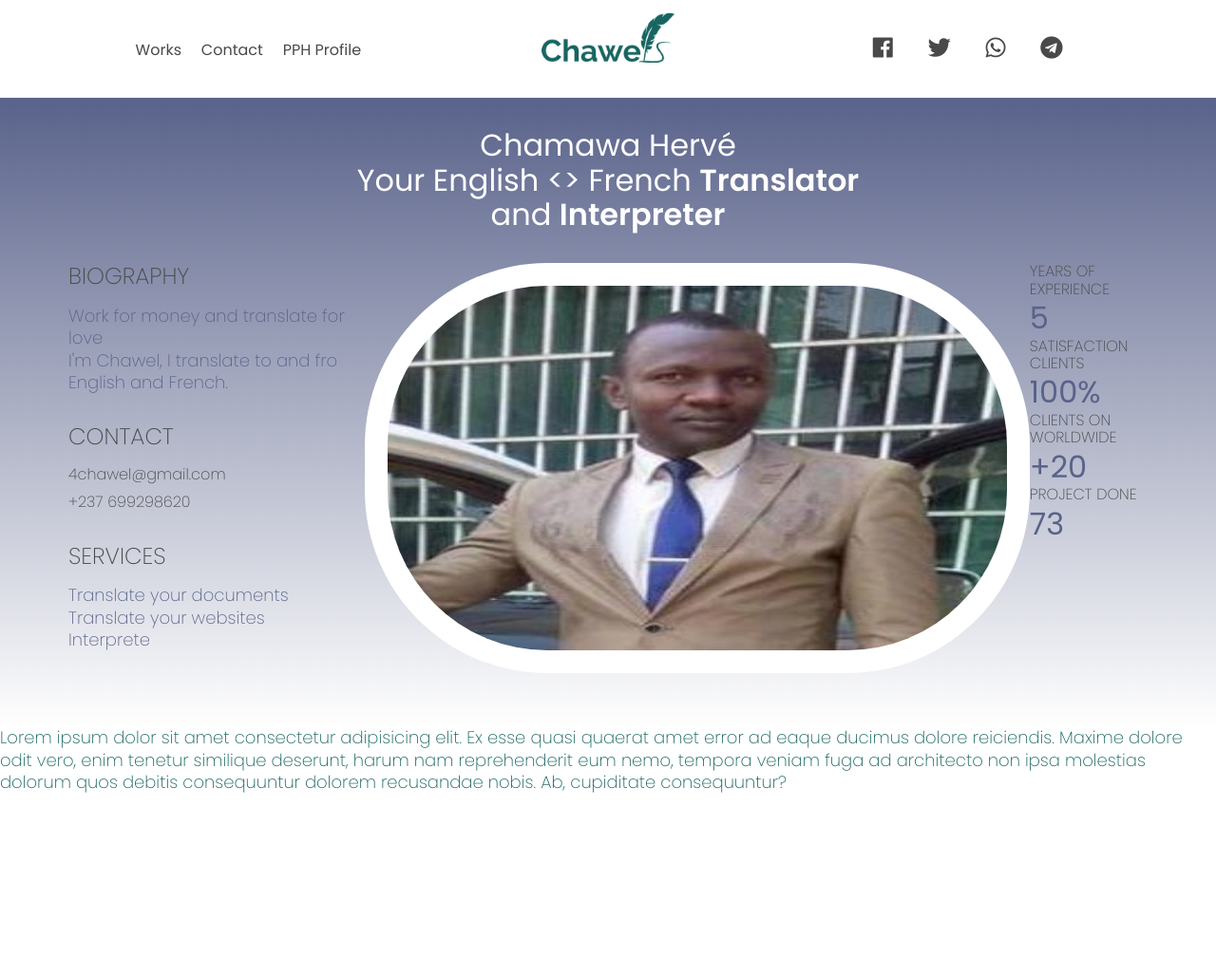
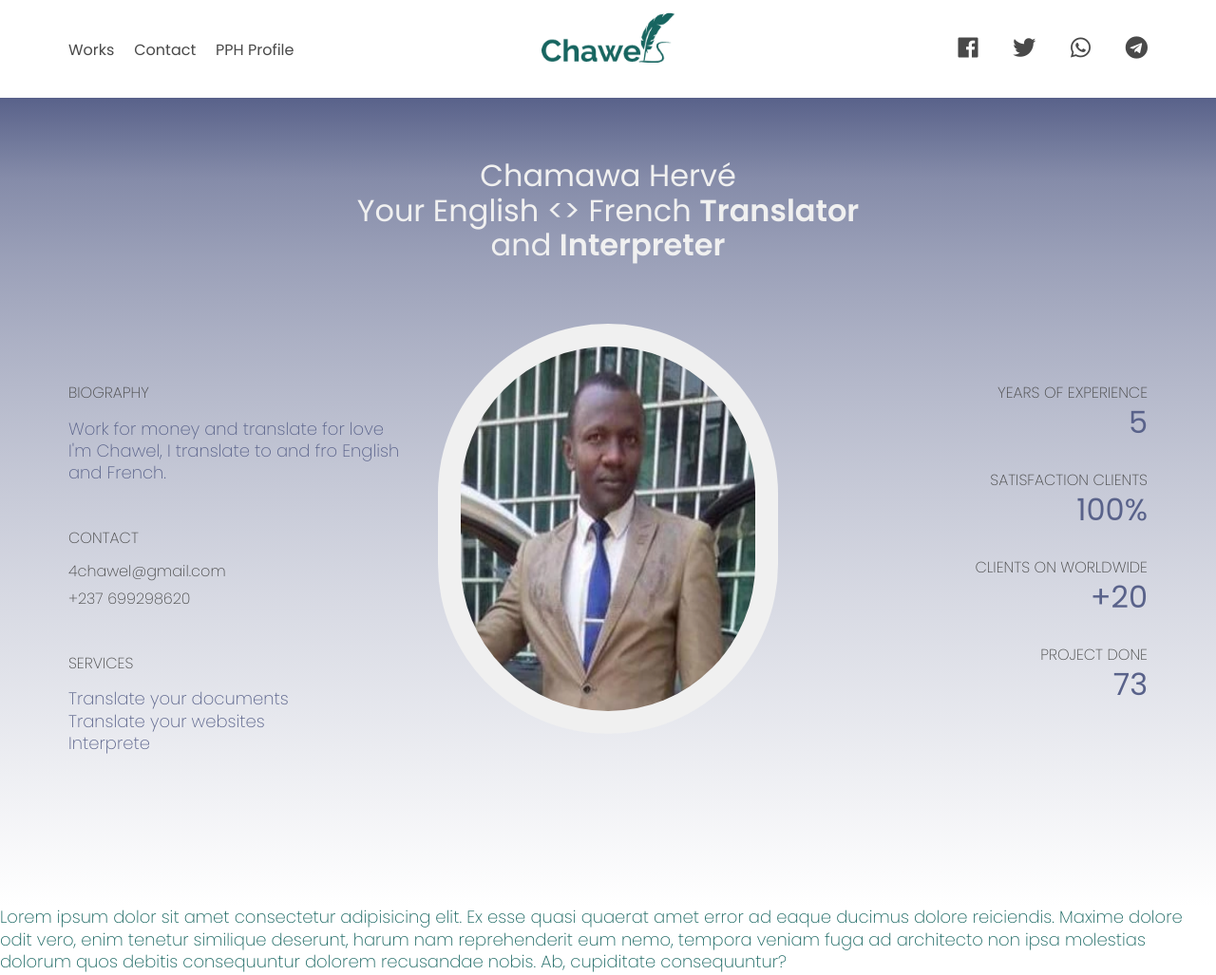
Before and after one commit to SakaRicky/Chawel, a plain HTML site: page index.html in a window 1280 px wide. Shown: the whole page at 95% size. Before the commit the page ends 867 px from the top, so only its background shows below. Drawn offline with Linux system fonts and the light colour scheme.

Commit message:
chore: refactored and tweaked

```diff
--- a/app.js
+++ b/app.js
@@ -11,7 +11,7 @@ toggleButton.addEventListener('click', () => {
         mobileNav.style.left = "50%"
 
     } else {
-        mobileNav.style.left = "150%"
+        mobileNav.style.left = "190%"
         overlay.style.opacity= "0";
         overlay.style.visibility= "hidden"
     }
--- a/index.html
+++ b/index.html
@@ -46,10 +46,7 @@
         <header class="header">
 
 
-            <!-- ============================================ -->
             <!--                   NAVIGATION                 -->
-            <!-- ============================================ -->
-
             <nav class="nav container">
                 <div class="overlay"></div>
 
@@ -99,10 +96,7 @@
 
         <main id="main">
 
-            <!-- ============================================ -->
             <!--                    LANDING                   -->
-            <!-- ============================================ -->
-
             <section class="hero" id="hero">
                 <div class="container">
                     <h1>
@@ -159,11 +153,8 @@
                 </div>
             </section>
 
-            <!-- ============================================ -->
             <!--                  Services                    -->
-            <!-- ============================================ -->
-
-            <section id="services" class="section">
+            <section id="services" class="service">
                 <div class="service">
                     Lorem ipsum dolor sit amet consectetur adipisicing elit. Ex esse quasi quaerat amet error ad eaque ducimus dolore reiciendis. Maxime dolore odit vero, enim tenetur similique deserunt, harum nam reprehenderit eum nemo, tempora veniam fuga ad architecto non ipsa molestias dolorum quos debitis consequuntur dolorem recusandae nobis. Ab, cupiditate consequuntur?
                 </div>
--- a/public/css/styles.css
+++ b/public/css/styles.css
@@ -85,6 +85,7 @@ header .nav .overlay {
 
 header .nav__links {
   flex: 1;
+  text-align: left;
 }
 
 @media (max-width: 48rem) {
@@ -111,6 +112,7 @@ header .nav .header__logo img {
 
 header .nav__socials {
   flex: 1;
+  text-align: right;
 }
 
 @media (max-width: 48rem) {
@@ -151,7 +153,7 @@ header .nav .toggle__menu:hover {
 header .nav .mobile__nav {
   position: absolute;
   top: 100%;
-  left: 150%;
+  left: 190%;
   background-color: white;
   transform: translateX(-50%);
   width: 90%;
@@ -205,7 +207,8 @@ header .nav .nav__link::after {
 
 .hero {
   background: linear-gradient(#59628a, #fff);
-  color: #fff;
+  padding-top: 2rem;
+  color: #f0f0f0;
 }
 
 .hero h1 {
@@ -215,17 +218,18 @@ header .nav .nav__link::after {
   margin-top: 1rem;
 }
 
+@media (min-width: 48rem) {
+  .hero {
+    background: linear-gradient(#59628a, 30%, #fff);
+  }
+}
+
 .hero__summary {
   display: flex;
-  padding: 2rem 0;
-}
-
-@media (max-width: 48rem) {
-  .hero__summary {
+  padding: 4rem 0 2rem 0;
   flex-direction: column;
   gap: 2rem;
   text-align: center;
-  }
 }
 
 .hero__summary h2 {
@@ -238,8 +242,17 @@ header .nav .nav__link::after {
   margin-bottom: 0.5rem;
 }
 
+@media (min-width: 48rem) {
+  .hero__summary {
+    flex-direction: row;
+  }
+}
+
+.hero__summary .hero__personal {
+  order: 3;
+}
+
 .hero__summary .hero__personal h2 {
-  font-size: 1.5rem;
   margin-bottom: 1rem;
 }
 
@@ -251,24 +264,32 @@ header .nav .nav__link::after {
   color: #59628a;
 }
 
-@media (max-width: 48rem) {
+@media (min-width: 48rem) {
   .hero__summary .hero__personal {
-    order: 3;
+    order: 0;
+    flex: 1;
+    margin: 4rem 0;
+    text-align: left;
+  }
+  .hero__summary .hero__personal > div {
+    margin-bottom: 3rem;
   }
 }
 
 .hero__summary .hero__image {
-  background-color: #fff;
+  background-color: #f0f0f0;
   width: 90%;
   height: 27rem;
   margin: 0 auto;
   border-radius: 12rem;
   overflow: hidden;
+  order: 1;
 }
 
-@media (max-width: 48rem) {
+@media (min-width: 48rem) {
   .hero__summary .hero__image {
-    order: 1;
+    order: 0;
+    flex: 1;
   }
 }
 
@@ -279,13 +300,12 @@ header .nav .nav__link::after {
   height: 100%;
 }
 
-@media (max-width: 48rem) {
 .hero__summary .hero__statistics {
   order: 2;
   display: grid;
   grid-template-columns: 1fr 1fr;
   gap: 1rem;
-  }
+  margin: 2rem 0;
 }
 
 .hero__summary .hero__statistics p {
@@ -293,3 +313,16 @@ header .nav .nav__link::after {
   font-weight: 400;
   color: #59628a;
 }
+
+@media (min-width: 48rem) {
+  .hero__summary .hero__statistics {
+    order: 0;
+    flex: 1;
+    display: block;
+    text-align: right;
+    margin: 4rem 0;
+  }
+  .hero__summary .hero__statistics > div {
+    margin-bottom: 2rem;
+  }
+}
--- a/scss/_header.scss
+++ b/scss/_header.scss
@@ -43,6 +43,7 @@ header {
 
         &__links {
             flex: 1;
+            text-align: left;
 
             @include breakpoints-down (md) {
                 display: none;
@@ -66,6 +67,7 @@ header {
 
         &__socials {
             flex: 1;
+            text-align: right;
 
             @include breakpoints-down (md) {
                 display: none;
@@ -107,7 +109,7 @@ header {
         .mobile__nav {
             position: absolute;
             top: 100%;
-            left: 150%;
+            left: 190%;
             background-color: white;
             transform: translateX(-50%);
             width: 90%;
--- a/scss/_hero.scss
+++ b/scss/_hero.scss
@@ -1,7 +1,7 @@
 .hero {
     background: linear-gradient($greyishBlue, $white);
-    // background-color: aqua;
-    color: $white;
+    padding-top: 2rem;
+    color: $veryLightGrey;
 
     h1 {
         text-align: center;
@@ -10,15 +10,16 @@
         margin-top: 1rem;
     }
 
+    @include breakpoints-up (md) {
+        background: linear-gradient($greyishBlue, 30%, $white);
+    }
+
     &__summary {
         display: flex;
-        padding: 2rem 0;
-
-        @include breakpoints-down (md) {
+        padding: 4rem 0 2rem 0;
         flex-direction: column;
         gap: 2rem;
         text-align: center;
-        }
 
         h2 {
             color: $darkGrey;
@@ -30,12 +31,24 @@
             margin-bottom: 0.5rem;
         }
 
+        @include breakpoints-up (md) {
+            flex-direction: row;
+
+            // h2 {
+            //     font-size: 1rem;
+            //     color: black;
+            // }
+
+            // p {
+            //     color: black;
+            // }
+        }
+
         .hero__personal {
+            order: 3;
 
             h2 {
-                font-size: 1.5rem;
                 margin-bottom: 1rem;
-
             }
 
             > div {
@@ -46,21 +59,38 @@
                 color: $greyishBlue;
             }
 
-            @include breakpoints-down (md) {
-                order: 3;
+            @include breakpoints-up (md) {
+                order: 0;
+                flex: 1;
+                margin: 4rem 0;
+                text-align: left;
+
+                .hero__biography {
+
+                    // h2 {
+                    //     color: rgb(0, 0, 0);
+                    // }
+
+                }
+
+                > div {
+                    margin-bottom: 3rem;
+                }
             }
         }
 
         .hero__image {
-            background-color: $white;
+            background-color: $veryLightGrey;
             width: 90%;
             height: 27rem;
             margin: 0 auto;
             border-radius: 12rem;
             overflow: hidden;
+            order: 1;
 
-            @include breakpoints-down (md) {
-                order: 1;
+            @include breakpoints-up (md) {
+                order: 0;
+                flex: 1;
             }
 
             img {
@@ -73,20 +103,38 @@
         }
 
         .hero__statistics {
-
-
-            @include breakpoints-down (md) {
             order: 2;
             display: grid;
             grid-template-columns: 1fr 1fr;
             gap: 1rem;
-            }
+            margin: 2rem 0;
 
             p {
                 font-size: 2rem;
                 font-weight: 400;
                 color: $greyishBlue;
             }
+
+            @include breakpoints-up (md) {
+                order: 0;
+                flex: 1;
+                display: block;
+                text-align: right;
+                margin: 4rem 0;
+
+                > div {
+                    margin-bottom: 2rem;
+                }
+
+                > div:first-child, div:nth-child(2) {
+                    // h2 {
+                    //     color: rgb(0, 0, 0);
+                    // }
+                    // p {
+                    //     color: $white;
+                    // }
+                }
+            }
         }
     }
 
--- a/scss/_variables.scss
+++ b/scss/_variables.scss
@@ -3,3 +3,4 @@ $greyishBlue: #59628a; //59628a
 $darkGreen: #176560;
 $darkGrey: rgb(73, 73, 73);
 $white: #fff;
+$veryLightGrey: rgb(240, 240, 240);
```
Lines whose indentation alone changed are shown as unchanged.
